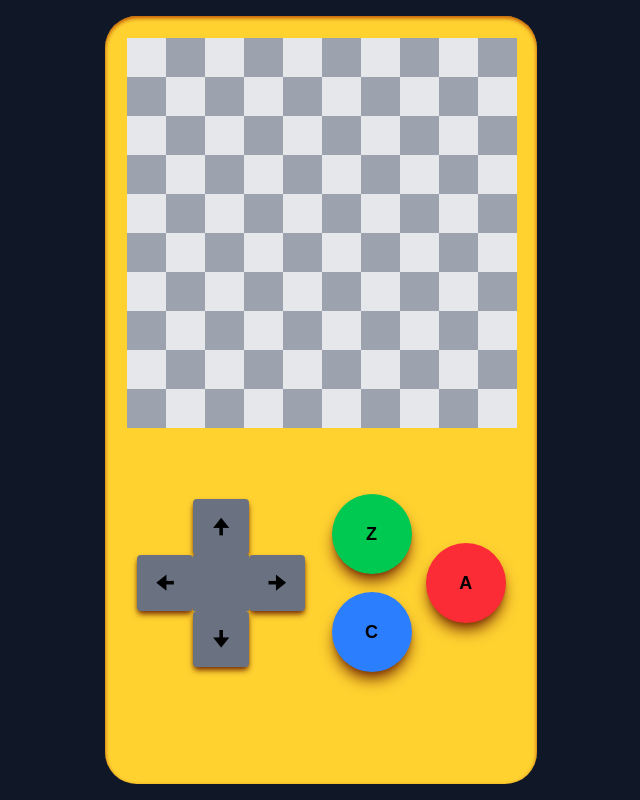
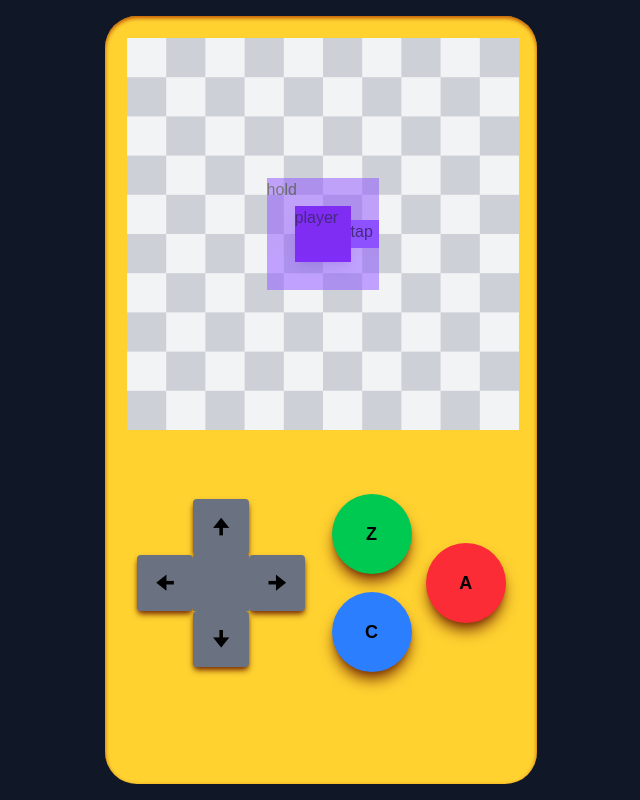
Before and after one commit to nammonman/flippy-hero, a Next.js app in the folder flippyhero/: page / in a window 1280 px wide. Shown: the whole page, without its empty margins (319-959 px from the left). Built offline with nearby package versions, Linux system fonts and the light colour scheme.

Commit message:
player and movement

```diff
--- a/flippyhero/src/app/GameContext.js
+++ b/flippyhero/src/app/GameContext.js
@@ -6,6 +6,9 @@ export function GameStateProvider({ children }) {
   const [isWideScreen, setIsWideScreen] = useState(true);
   const [isZoomed, setIsZoomed] = useState(true);
   const [currentColor, setCurrentColor] = useState("#FFFFFF");
+  const [playerDirection, setPlayerDirection] = useState(0) /* angle*/
+  const [playerPosition, setPlayerPosition] = useState({ x: 50, y: 50 });
+  const [cameraPosition, setCameraPosition] = useState({ x: 0, y: 0 }) /* position of top left tile in the 100x100 grid that the camera is displaying */
 
   var gameGridData = Array.from({ length: 100 }, (_, row) =>
       Array.from({ length: 100 }, (_, col) => ({
@@ -19,7 +22,15 @@ export function GameStateProvider({ children }) {
     setIsWideScreen,
     isZoomed,
     setIsZoomed,
-    gameGridData
+    gameGridData,
+    currentColor,
+    setCurrentColor,
+    playerDirection,
+    setPlayerDirection,
+    playerPosition,
+    setPlayerPosition,
+    cameraPosition,
+    setCameraPosition
   };
 
   return (
--- a/flippyhero/src/app/page.js
+++ b/flippyhero/src/app/page.js
@@ -2,24 +2,48 @@
 import { useState, useEffect, useRef } from 'react';
 import { GameStateProvider, useGameState } from './GameContext';
 
-/*function GameGrid() {
+function PlayerCharacter() {
+  const { isWideScreen, isZoomed, playerDirection, playerPosition } = useGameState();
+
+  return (
+    isZoomed && (
+      <div
+        className={`absolute z-30 bg-violet-700 aspect-square ${isWideScreen ? 'h-[11vh]' : 'h-[7vh]'} shadow-lg`}
+        style={{
+          top: `${playerPosition.y}%`,
+          left: `${playerPosition.x}%`,
+          transform: `translate(-50%, -50%) rotate(${playerDirection}deg)`
+        }}
+      >player
+        <div
+          className={`absolute top-[50%] left-[125%] z-40 bg-violet-500 aspect-square ${isWideScreen ? 'h-[5.5vh]' : 'h-[3.5vh]'} transform -translate-x-1/2 -translate-y-1/2`}>
+        tap</div>
+        <div
+          className={`absolute top-[50%] left-[50%] z-40 bg-violet-500 aspect-square ${isWideScreen ? 'h-[22vh]' : 'h-[14vh]'} transform -translate-x-1/2 -translate-y-1/2 opacity-50`}>
+        hold</div>
+      </div>
+    )
+  );
+}
+
+function FlipGrid() {
   const { isWideScreen, isZoomed } = useGameState();
   return (
-    <div className={`relative grid ${isZoomed? 'grid-cols-10' : 'grid-cols-100'} gap-0 aspect-square ${isWideScreen ? 'h-[78vh]' : 'h-[49vh]'} shadow-lg shadow-amber-200 `}>
-      {Array(isZoomed? 100 : 10000).fill().map((_, i) => {
-        const row = Math.floor(i / (isZoomed? 10 : 100));
-        const isEven = (row % 2 === 0 && i % 2 === 0) || (row % 2 === 1 && i % 2 === 1);
+    isZoomed && (<div className={`absolute top-0 left-0 z-20 grid grid-cols-10 gap-0 aspect-square ${isWideScreen ? 'h-[77vh]' : 'h-[49vh]'}`}>
+      {Array(100).fill().map((_, i) => {
         return (
           <div
             key={i}
-            className={`h-full aspect-square ${isEven ? 'bg-gray-200' : 'bg-gray-400'}`}
+            className={`h-full aspect-square bg-white opacity-50`}
+            tag='flippable'
+            id=''
           ></div>
         );
       })}
-
-    </div>
+      <PlayerCharacter/>
+    </div>)
   );
-}*/
+}
 
 function GameGrid() {
   const { isWideScreen, isZoomed } = useGameState();
@@ -27,18 +51,21 @@ function GameGrid() {
 
   useEffect(() => {
     const canvas = canvasRef.current;
+    canvas.width = canvas.offsetWidth;
+    canvas.height = canvas.offsetHeight;
+
     const ctx = canvas.getContext('2d');
+    ctx.imageSmoothingEnabled = false;
+
     const gridSize = isZoomed ? 10 : 100;
 
-    canvas.width = canvas.offsetWidth;
-    canvas.height = canvas.offsetHeight;
-    const tileSize = Math.round(canvas.width / gridSize);
+    const tileSize = (canvas.height / gridSize);
 
     for (let row = 0; row < gridSize; row++) {
       for (let col = 0; col < gridSize; col++) {
         const isEven = (row % 2 === 0 && col % 2 === 0) || (row % 2 === 1 && col % 2 === 1);
         ctx.fillStyle = isEven ? '#e5e7eb' : '#9ca3af';
-        ctx.fillRect(col * tileSize, row * tileSize, tileSize, tileSize);
+        ctx.fillRect(col * tileSize, row * tileSize, tileSize+1, tileSize+1); // +1 to fix gaps
       }
     }
   }, [isZoomed]);
@@ -46,23 +73,74 @@ function GameGrid() {
   return (
     <canvas
       ref={canvasRef}
-      className={`relative aspect-square ${isWideScreen ? 'h-[78vh]' : 'h-[49vh]'}`}
+      className={`relative aspect-square ${isWideScreen ? 'h-[77vh]' : 'h-[49vh]'}`}
     />
   );
 }
 
 function DPad() {
-  const { isWideScreen, isZoomed} = useGameState();
+  const { isWideScreen, playerDirection, setPlayerDirection, playerPosition, setPlayerPosition } = useGameState();
   const btnSize = isWideScreen ? 'h-[8vh] w-[8vh]' : 'h-[7vh] w-[7vh]';
+
+  const pressTimeRef = useRef(null);
+
+  const startMove = (degrees, dx = 0, dy = 0) => {
+    setPlayerDirection(degrees);
+
+    const timer = setTimeout(() => {
+      pressTimeRef.current = setInterval(() => {
+        setPlayerPosition(prev => ({
+          x: Math.max(0, Math.min(100, prev.x + dx)),
+          y: Math.max(0, Math.min(100, prev.y + dy))
+        }));
+      }, 33.33);
+    }, 16.67);
+
+    pressTimeRef.current = timer;
+  };
+
+  const stopMove = () => {
+    clearInterval(pressTimeRef.current);
+    pressTimeRef.current = null;
+  };
+
   return (
     <div className={`relative w-[32vh] left-0 flex flex-col items-center sm:text-xl text-2xl font-black`}>
-      <button className={`relative ${btnSize} bg-gray-500 rounded shadow-amber-900 shadow-md active:shadow-sm`}>🠉</button>
+      <button
+        className={`relative ${btnSize} bg-gray-500 rounded shadow-amber-900 shadow-md active:shadow-sm`}
+        onMouseDown={() => startMove(270, 0, -2)}
+        onMouseUp={stopMove}
+        onMouseLeave={stopMove}
+        onTouchStart={() => startMove(90, 0, -2)}
+        onTouchEnd={stopMove}
+      >🠉</button>
       <div className="flex">
-        <button className={`relative ${btnSize} bg-gray-500 rounded shadow-amber-900 shadow-md active:shadow-sm`}>🠈</button>
+        <button
+          className={`relative ${btnSize} bg-gray-500 rounded shadow-amber-900 shadow-md active:shadow-sm`}
+          onMouseDown={() => startMove(180, -2, 0)}
+          onMouseUp={stopMove}
+          onMouseLeave={stopMove}
+          onTouchStart={() => startMove(180, -2, 0)}
+          onTouchEnd={stopMove}
+        >🠈</button>
         <div className={`relative z-10 ${btnSize} bg-gray-500`}></div>
-        <button className={`relative ${btnSize} bg-gray-500 rounded shadow-amber-900 shadow-md active:shadow-sm`}>🠊</button>
+        <button
+          className={`relative ${btnSize} bg-gray-500 rounded shadow-amber-900 shadow-md active:shadow-sm`}
+          onMouseDown={() => startMove(0, 2, 0)}
+          onMouseUp={stopMove}
+          onMouseLeave={stopMove}
+          onTouchStart={() => startMove(0, 2, 0)}
+          onTouchEnd={stopMove}
+        >🠊</button>
       </div>
-      <button className={`relative ${btnSize} bg-gray-500 rounded shadow-amber-900 shadow-md active:shadow-sm`}>🠋</button>
+      <button
+        className={`relative ${btnSize} bg-gray-500 rounded shadow-amber-900 shadow-md active:shadow-sm`}
+        onMouseDown={() => startMove(90, 0, 2)}
+        onMouseUp={stopMove}
+        onMouseLeave={stopMove}
+        onTouchStart={() => startMove(90, 0, 2)}
+        onTouchEnd={stopMove}
+      >🠋</button>
     </div>
   );
 }
@@ -120,14 +198,20 @@ function Home() {
         <div className='bg-amber-300 rounded-4xl w-[160vh] h-[90vh] flex items-center shadow-inner shadow-amber-700'>
           <div className='flex justify-between items-center p-[3%] space-x-[3%] w-full h-full'>
             <DPad/>
-            <GameGrid/>
+            <div className="relative"> {/* Add this wrapper div */}
+              <GameGrid/>
+              <FlipGrid/>
+            </div>
             <ActionButtons/>
           </div>
         </div>
       ) : (
         <div className='bg-amber-300 rounded-4xl h-[96vh] w-[54vh] justify-center items-center shadow-inner shadow-amber-700'>
           <div className='flex justify-between items-center m-[5%] '>
-          <GameGrid/>
+            <div className="relative"> {/* Add this wrapper div */}
+              <GameGrid/>
+              <FlipGrid/>
+            </div>
           </div>
           <div className='flex justify-between items-center mx-[5%] space-x-[3%] my-[15%]'>
             <DPad/>
```
